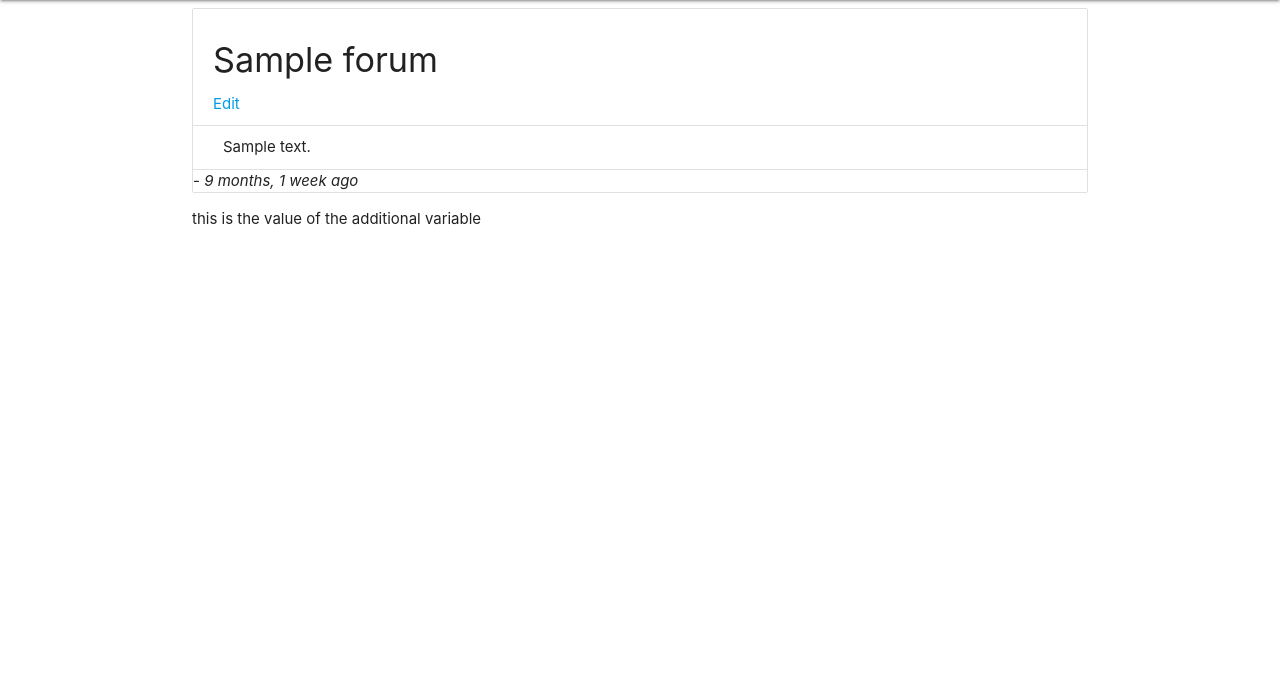
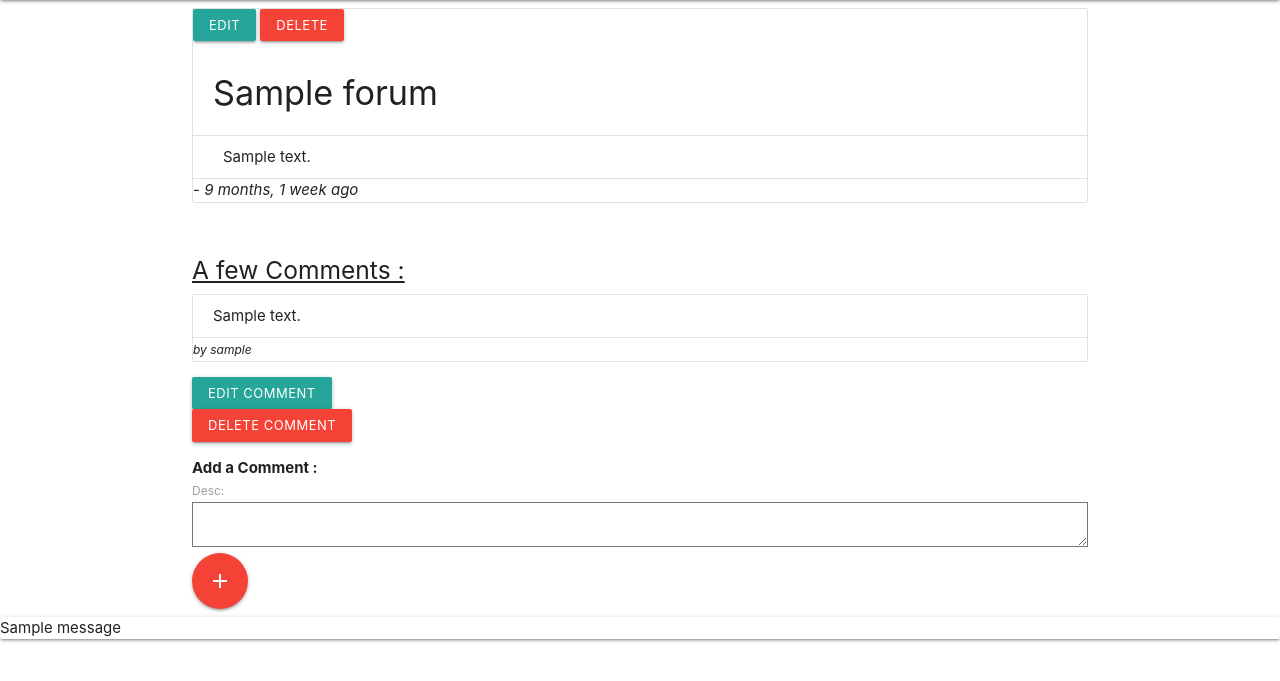
Before and after one commit to MrAch26/yugioh_django_proj, a Django app: a page that uses templates/partials/base.html in a window 1280 px wide. Shown: the part 64-745 px from the top of the page. Run offline with Django 3.2, Linux system fonts and the light colour scheme; a user stored in the database is signed in; tables that the repository leaves empty hold one stand-in row (values such as "Sample post"); one stand-in notice (Sample message) is shown.

Commit message:
end v1 of forum ouffffff

```diff
--- /dev/null
+++ b/forum/forms.py
@@ -0,0 +1,4 @@
+from django import forms
+
+class CommentForm(forms.Form):
+    desc = forms.CharField(widget=forms.Textarea)
--- a/forum/urls.py
+++ b/forum/urls.py
@@ -1,10 +1,15 @@
 from django.urls import path
-from . import views
+from .views import ForumView, ForumCreate, ForumUpdateView, ForumUserListView, ForumDetailView, ForumDeleteView, \
+    CommentCreateView, CommentUpdateView, CommentDeleteView
 
 urlpatterns = [
-    path('', views.ForumView.as_view(), name='forum'),
-    path('add/', views.ForumCreate.as_view(), name='forum-add'),  # need to be before slug
-    path('edit/<int:pk>', views.ForumUpdateView.as_view(), name='forum-edit'),
-    path('by/<username>/', views.ForumUserListView.as_view(), name='forum-user'),
-    path('<slug:slug>/', views.ForumDetailView.as_view(), name='forum-detail')
+    path('', ForumView.as_view(), name='forum'),
+    path('add/', ForumCreate.as_view(), name='forum-add'),  # need to be before slug
+    path('edit/<int:pk>', ForumUpdateView.as_view(), name='forum-edit'),
+    path('delete/<int:pk>', ForumDeleteView.as_view(), name='forum-delete'),
+    path('<slug:slug>/', ForumDetailView.as_view(), name='forum-detail'),
+    path('by/<username>/', ForumUserListView.as_view(), name='forum-user'),
+    path('add-comment/<int:pk>', CommentCreateView.as_view(), name='add-comment'),
+    path('edit-comment/<int:pk>', CommentUpdateView.as_view(), name='edit-comment'),
+    path('delete-comment/<int:pk>', CommentDeleteView.as_view(), name='delete-comment'),
 ]
--- a/forum/views.py
+++ b/forum/views.py
@@ -1,12 +1,16 @@
+from imp import reload
+
 from django.contrib.auth.decorators import login_required
 from django.contrib.auth.models import User
+from django.contrib.messages.views import SuccessMessageMixin
 from django.http import HttpResponseForbidden
-from django.shortcuts import render, get_object_or_404
-from django.urls import reverse_lazy
+from django.shortcuts import render, get_object_or_404, redirect
+from django.urls import reverse_lazy, reverse
 from django.utils.decorators import method_decorator
-from django.views.generic import CreateView, ListView, DetailView, UpdateView
+from django.views.generic import CreateView, ListView, DetailView, UpdateView, DeleteView
 
-from .models import Forum
+from .forms import CommentForm
+from .models import Forum, Comment
 
 
 class OwnerProtectMixin(object):
@@ -25,10 +29,11 @@ class ForumView(ListView):
 
 
 @method_decorator(login_required, name='dispatch')  # Protected the class
-class ForumCreate(CreateView):
+class ForumCreate(SuccessMessageMixin, CreateView):
     model = Forum
     fields = ['title', 'desc']
     # widget = {'desc': forms.RadioSelect()}
+    success_message = 'Forum was successfully created'
     success_url = reverse_lazy('forum')
 
     def form_valid(self, form):
@@ -42,8 +47,10 @@ class ForumUpdateView(OwnerProtectMixin, UpdateView):
     fields = ['title', 'desc']
     context_object_name = 'forums'
     template_name = 'forum/forum_update_form.html'
-    success_url = reverse_lazy('forum')
+    # success_url = reverse_lazy('forum')
 
+    def get_success_url(self, **kwargs):
+        return reverse_lazy('forum-detail', kwargs={'slug': self.object.slug})
 
 @method_decorator(login_required, name='dispatch')  # Protected the class
 class ForumDetailView(DetailView):
@@ -52,7 +59,8 @@ class ForumDetailView(DetailView):
 
     def get_context_data(self, **kwargs):
         context = super().get_context_data(**kwargs)
-        context['additional'] = 'this is the value of the additional variable'
+        context['form_comment'] = CommentForm()
+        # context['additional'] = 'this is the value of the additional variable'
         return context
 
 
@@ -65,3 +73,49 @@ class ForumUserListView(ListView):
         print(self.user)
         print(Forum.objects.filter(user=self.user))
         return Forum.objects.filter(user=self.user)
+
+
+@method_decorator(login_required, name='dispatch')
+class ForumDeleteView(SuccessMessageMixin, OwnerProtectMixin, DeleteView):
+    model = Forum
+    success_url = reverse_lazy('forum')
+    context_object_name = 'forums'
+    success_message = 'Forum was successfully deleted'
+
+#     todo: success message doesnt work for delete
+
+
+# COMMENT
+class CommentCreateView(CreateView):
+    model = Comment
+    fields = ['desc']
+    success_url = reverse_lazy('forum')
+    # todo: try to redirect same page
+
+    def get_success_url(self, **kwargs):
+        return reverse_lazy('forum-detail', kwargs={'slug': self.object.forum.slug})
+
+    def form_valid(self, form):
+        _forum = get_object_or_404(Forum, id=self.kwargs['pk'])
+        form.instance.user = self.request.user
+        form.instance.forum = _forum
+        return super().form_valid(form)
+
+
+@method_decorator(login_required, name='dispatch')
+class CommentUpdateView(OwnerProtectMixin, UpdateView):
+    model = Comment
+    fields = ['desc']
+    template_name = 'forum/forum_update_comment.html'
+
+@method_decorator(login_required, name='dispatch')
+class CommentDeleteView(OwnerProtectMixin, DeleteView):
+    model = Comment
+    # success_url = reverse_lazy('forum')
+
+    def get_success_url(self, **kwargs):
+        return reverse_lazy('forum-detail', kwargs={'slug': self.object.forum.slug})
+
+
+
+# todo: Maybe Paginate
--- a/static/css/style.css
+++ b/static/css/style.css
@@ -5,3 +5,8 @@
 /*.container{*/
 /*    background-color: lightgray;*/
 /*}*/
+
+.anchor, .anchor:hover, .anchor:active, .anchor:focus{
+    text-decoration: none!important;
+    color: inherit!important;
+}
--- a/templates/forum/forum_detail.html
+++ b/templates/forum/forum_detail.html
@@ -1,17 +1,47 @@
 {% extends "partials/base.html" %}
 {% load humanize %}
+{% load materializecss %}
 {% block title %}
 {{ forums.title }}
 {% endblock %}
 
 {% block content %}
 <ul class="collection with-header">
-        <li class="collection-header"><h4>{{ forums.title }}</h4>
         {% if request.user ==  forums.user %}
-        <a href="{% url 'forum-edit' forums.id %}">Edit</a>
-        {% endif %} </li>
+
+        <form method="post" action="{% url 'forum-delete' forums.id %}">
+            <button class="btn-small"><a class="anchor" href="{% url 'forum-edit' forums.id %}">Edit</a></button>
+            {% csrf_token %}
+            <button class="btn-small red" type="submit">Delete</button>
+        </form>
+
+        {% endif %}
+        <li class="collection-header"><h4>{{ forums.title }}</h4></li>
         <li class="collection-item">{{ forums.desc }}</li>
         <span> - <i>{{object.created_at | naturaltime}}</i></span>
       </ul>
-    <p>{{ additional }}</p>
+    <br>
+<!-- Display comment -->
+    <h5><u>A few Comments :</u></h5>
+  {% for comment in forums.comment_set.all %}
+  	<ul class="collection">
+      <li class="collection-item">{{comment.desc}}</li><span style="font-size: 12px;"><i>by {{comment.user}}</i></span>
+    </ul>
+
+	  	{% if request.user == comment.user %}
+	  		<button class="btn-small"><a class="anchor" href="{% url 'edit-comment' comment.id %}">Edit Comment</a></button>
+	  		<form method="post" action="{% url 'delete-comment' comment.id %}">
+	  			{% csrf_token %}
+                <button class="btn-small red" type="submit" >Delete Comment</button>
+	  		</form>
+	  	{% endif %}
+
+  	</p>
+  {% endfor %}
+    <b>Add a Comment : </b>
+        <form method="post" action="{% url 'add-comment' forums.id %}">
+	  	{% csrf_token %}
+	  	{{ form_comment | materializecss}}
+            <button type="submit" class="btn-floating btn-large waves-effect waves-light red" ><i class="material-icons">add</i></button>
+	</form>
 {% endblock %}
--- a/templates/partials/base.html
+++ b/templates/partials/base.html
@@ -32,5 +32,14 @@
    <!--JS materialize-->
     <script src="https://cdnjs.cloudflare.com/ajax/libs/materialize/1.0.0/js/materialize.min.js"></script>
     <script src="{% static 'js/script.js' %}"></script>
+
+      {% if messages %}
+        <div class="card bg-success text-white">
+        {% for message in messages %}
+            <div class="card-body">{{message}}</div>
+        {% endfor %}
+        </div>
+    {% endif %}
+{#    Todo: MESSAGES#}
   </body>
 </html>
```
Also changed, not shown: templates/forum/forum_list.html (+11 -0 lines), templates/forum/forum_update_comment.html (added, +14 -0 lines).
